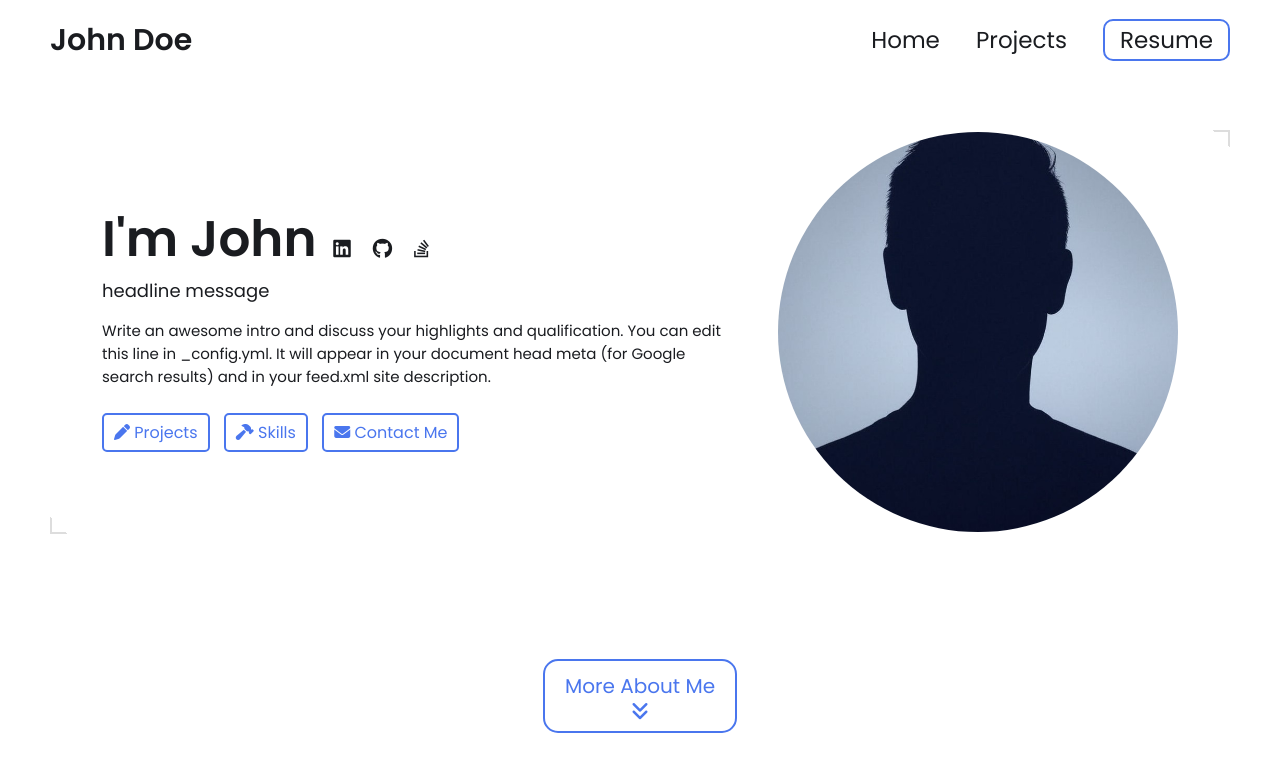
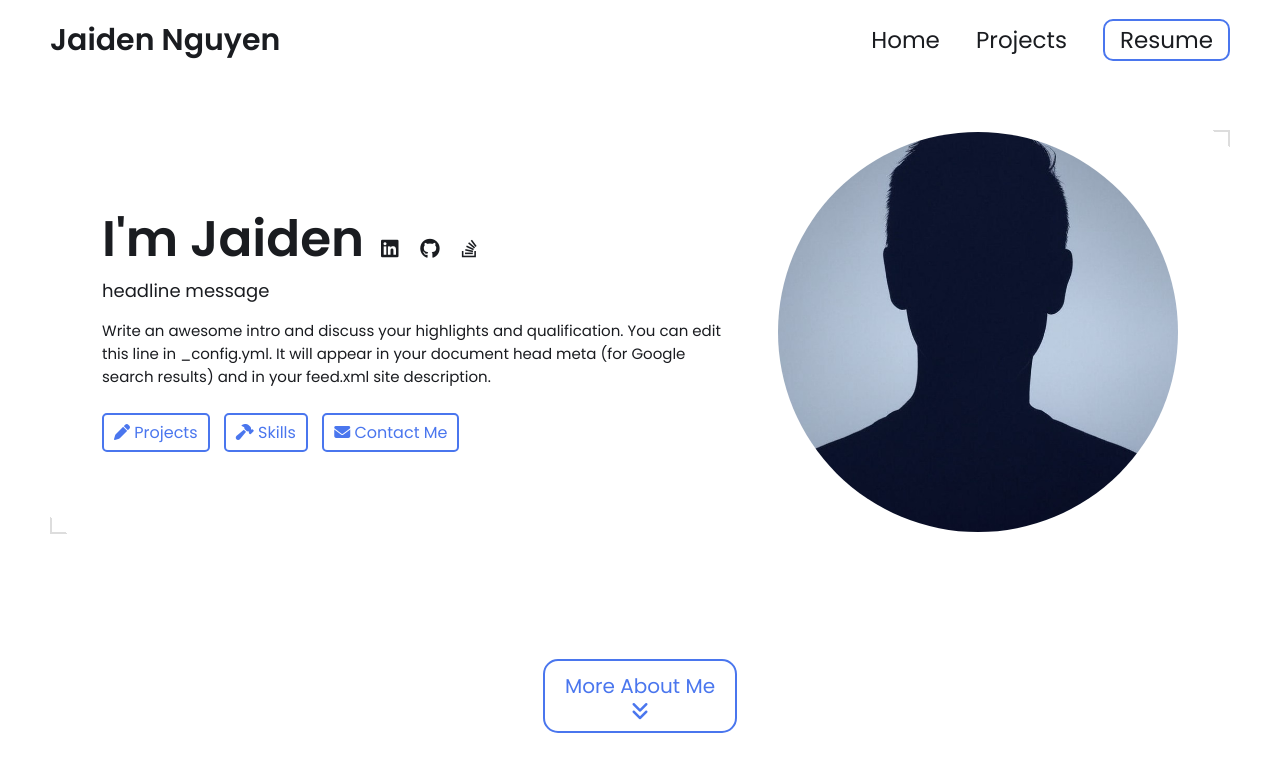
Before and after one commit to JavaJaiden/JavaJaiden.github.io, a Jekyll site: the page built from index.html, in a window 1280 px wide and 900 px high. Shown: the top 772 px of the window. Built offline with Jekyll 4.4.1, drawn with Linux system fonts in a browser that asks for light colours.

Commit message:
Update _config.yml

```diff
--- a/_config.yml
+++ b/_config.yml
@@ -12,7 +12,7 @@
 
 
 # Hero Section
-name: John Doe
+name: Jaiden Nguyen
 headline: headline message
 description: >- # dont remove this line. this will ignore all new lines until the next section
   Write an awesome intro and discuss your highlights and qualification. You can edit this
```
